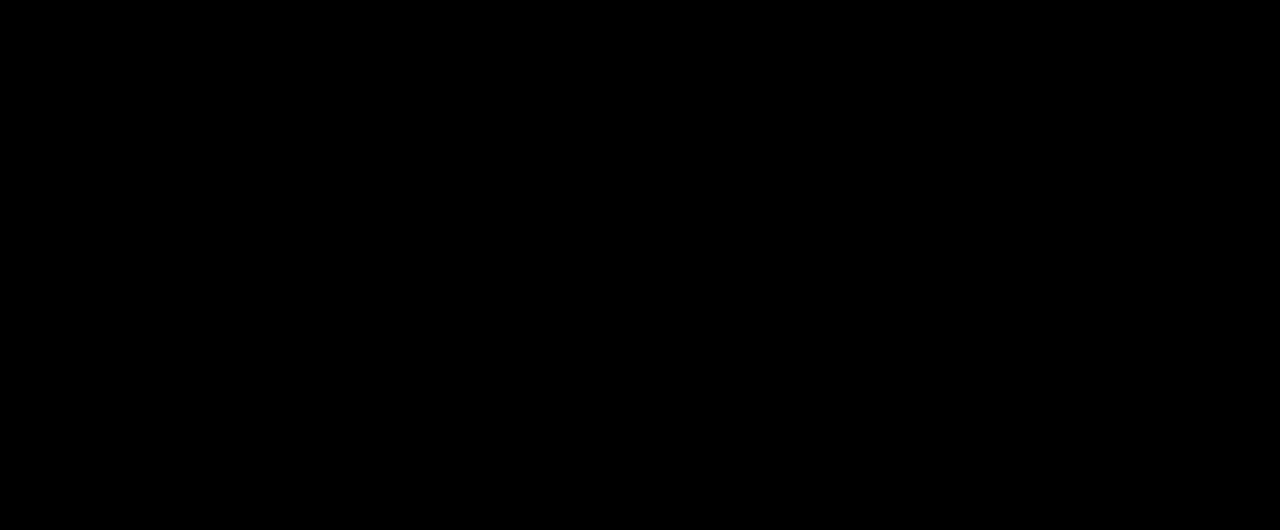
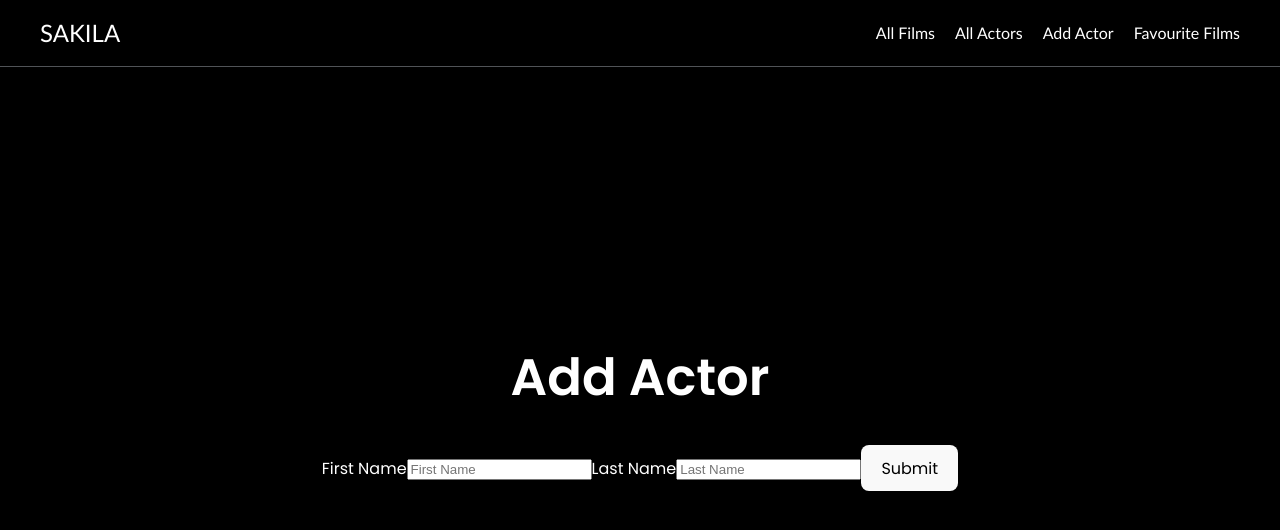
Before and after one commit to Sadia-H/TSI-Sakila-Frontend, a React (Vite) app: page /add-actor in a window 1280 px wide. Before the commit this address had no page. Shown: the top 530 px of the page. Built offline with nearby package versions, Linux system fonts and the light colour scheme.

Commit message:
Created Add Actor form

```diff
--- a/src/App.tsx
+++ b/src/App.tsx
@@ -6,6 +6,7 @@
 import AllActors from './Components/AllActors'
 import ActorById from './Components/ActorById'
 import FavouriteFilms from './Components/FavouriteFIlms'
+import AddActor from './Components/AddActor'
 
 function App() {
   return (
@@ -16,6 +17,7 @@
         <Route path='/all-actors' element = {<AllActors/>} />
         <Route path='/actor/:id' element={<ActorById/>} />
         <Route path='/favourite-films' element={<FavouriteFilms/>}/>
+        <Route path='/add-actor' element={<AddActor/>}/>
       </Routes>
 
     </BrowserRouter>
--- /dev/null
+++ b/src/Components/AddActor.tsx
@@ -0,0 +1,83 @@
+import { FormEvent, useEffect, useState } from "react"
+import Navbar from "./Navbar";
+
+
+export default function AddActor() {
+    const [firstName, setFirstName] = useState("");
+    const [lastName, setLastName] = useState("");
+    const [submitted, setSubmitted] = useState(false);
+    const [successMessage, setSuccessMessage] = useState("");
+    const apiUrl = import.meta.env.VITE_API_URL;
+
+    const handleSubmit = (event: FormEvent<HTMLFormElement>):void => {
+        event.preventDefault();
+
+        fetch(`${apiUrl}/actors` , {
+            method: 'POST',
+            headers: {
+                'Content-Type': 'application/json',
+            },
+            body: JSON.stringify({
+                firstName,
+                lastName
+            }),
+        })
+        .then((response) => {
+            if(!response.ok) {
+                throw new Error('Network error.')
+            }
+            return response.json();
+        })
+        .then(() => {
+            setSuccessMessage("Actor has been added!");
+            setTimeout(() => setSuccessMessage(""), 3000);
+        })
+        .catch((error) => {
+            console.log("Failed to add actor", error.message);
+        })
+
+
+    };
+
+
+
+    return(
+        <div>
+        <Navbar/>
+        <h1>Add Actor</h1>
+        <form onSubmit={handleSubmit}>
+            <label>First Name
+                <input
+                    type="text"
+                    placeholder="First Name"
+                    value={firstName}
+                    onChange = {(e) => setFirstName(e.target.value)}
+                />
+            </label>
+            <label>Last Name
+            <input
+                    type="text"
+                    placeholder="Last Name"
+                    value={lastName}
+                    onChange = {(e) => setLastName(e.target.value)}
+                />
+            </label>
+            <button type="submit">Submit</button>
+        </form>
+        {submitted && (
+        <div>
+          <h2>Submitted Information:</h2>
+          <p>First Name: {firstName}</p>
+          <p>Last Name: {lastName}</p>
+        </div>
+    )}
+
+{successMessage && (
+                <div>
+                    <p>{successMessage}</p>
+                </div>
+            )}
+
+        </div>
+    )
+}
--- /dev/null
+++ b/src/Components/AddFilm.tsx
@@ -0,0 +1,5 @@
+export default function AddFilm() {
+    return(
+        <p>hello</p>
+    )
+}
--- a/src/Components/Navbar.tsx
+++ b/src/Components/Navbar.tsx
@@ -16,6 +16,7 @@
             <div className="webPages">
                 <Link to ="/all-films">All Films</Link>
                 <Link to ="/all-actors">All Actors</Link>
+                <Link to ="/add-actor">Add Actor</Link>
                 <Link to ="/favourite-films">Favourite Films</Link>
             </div>
           </div>
```
